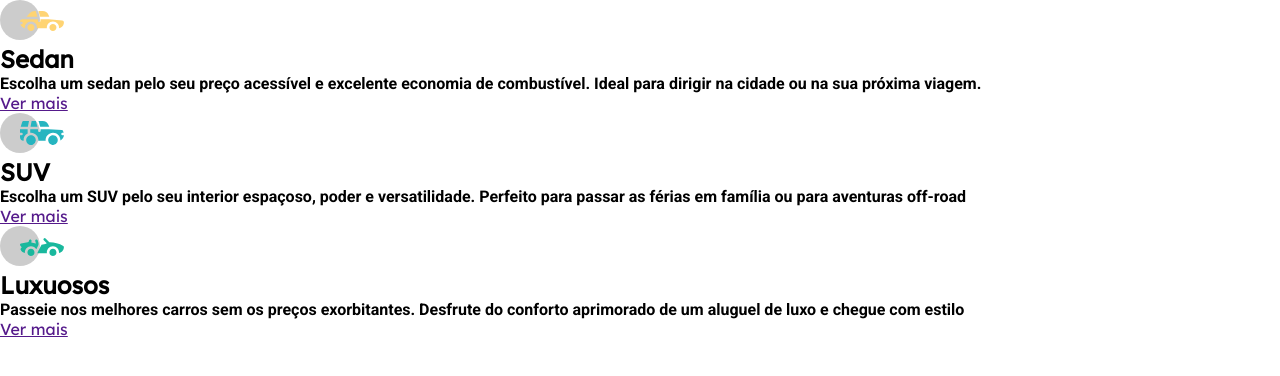
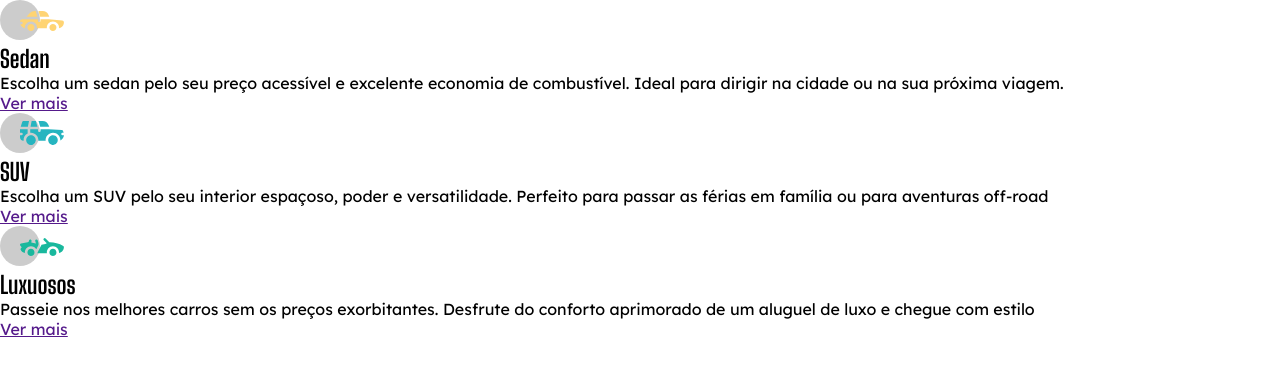
Before and after one commit to danielcarv1227/carros, a plain HTML site: page index.html in a window 1280 px wide. Drawn offline with Linux system fonts and the light colour scheme.

Commit message:
estrutura do CSS

```diff
--- a/index.html
+++ b/index.html
@@ -6,9 +6,8 @@
     <meta name="viewport" content="width=device-width, initial-scale=1.0">
     <link rel="preconnect" href="https://fonts.googleapis.com">
     <link rel="preconnect" href="https://fonts.gstatic.com" crossorigin>
-    <link href="https://fonts.googleapis.com/css2?family=Lexend+Deca&family=Roboto:wght@700&display=swap" rel="stylesheet">
+    <link href="https://fonts.googleapis.com/css2?family=Big+Shoulders+Display:wght@700&family=Lexend+Deca&display=swap" rel="stylesheet">
     <link rel="stylesheet" href="style.css">
-    <title>CARROS</title>
 </head>
 <body>
     <section class="sedans">
--- a/style.css
+++ b/style.css
@@ -13,11 +13,11 @@
 }
 
 h2 {
-    font-family: 'Lexend Deca', sans-serif;
+    font-family: 'Big Shoulders Display', sans-serif;
 }
 
 p {
-    font-family: 'Roboto', sans-serif;
+    font-family: 'Lexend Deca', sans-serif;
 }
 
 a {
```
